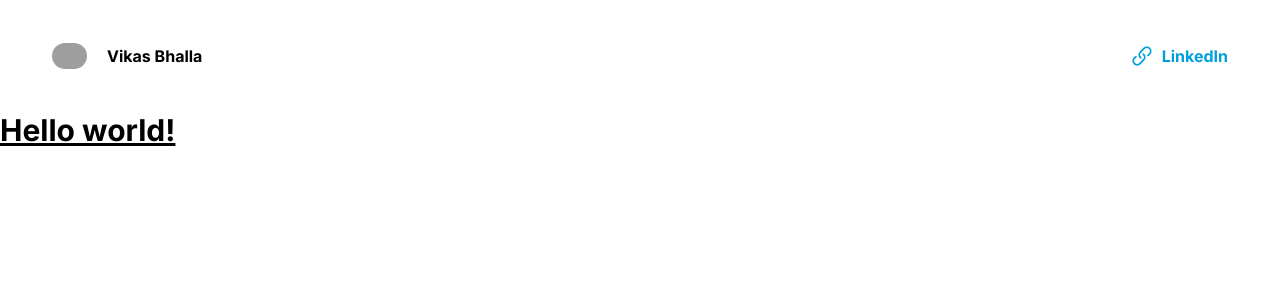
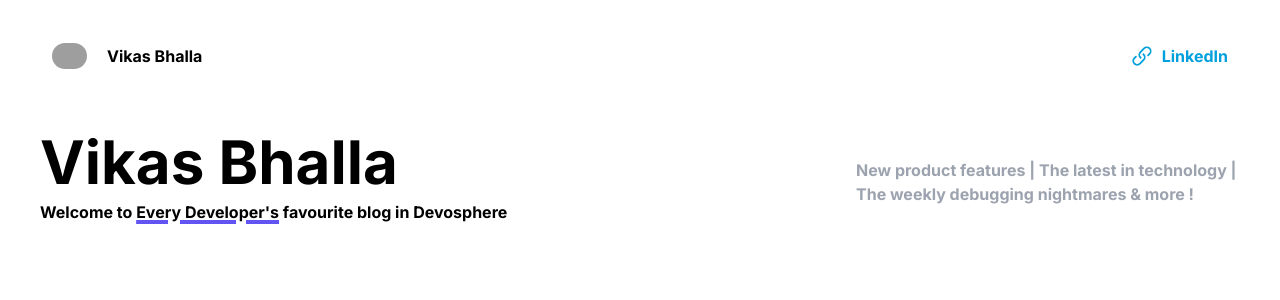
Before and after one commit to vikasbhalla05/Nextjs-Sanity-Blog, a Next.js app: page / in a window 1280 px wide. Shown: the top 300 px of the page. Built offline with nearby package versions, Linux system fonts and the light colour scheme; grey boxes are pictures that could not be loaded.

Commit message:
Banner component Complete

```diff
--- a/src/app/(user)/layout.tsx
+++ b/src/app/(user)/layout.tsx
@@ -1,4 +1,5 @@
 import Header from "@/components/Header";
+import Banner from "@/components/Banner";
 import "../globals.css";
 import type { Metadata } from "next";
 import { Inter } from "next/font/google";
@@ -21,6 +22,9 @@ export default function RootLayout({
         {/* Header */}
         <Header />
 
+        {/* Banner */}
+        <Banner />
+
         {/* Main */}
         {children}
       </body>
--- a/src/app/(user)/page.tsx
+++ b/src/app/(user)/page.tsx
@@ -1,3 +1,3 @@
 export default function Home() {
-  return <h1 className="text-3xl font-bold underline">Hello world!</h1>;
+  return <div></div>;
 }
--- /dev/null
+++ b/src/components/Banner.tsx
@@ -0,0 +1,22 @@
+const Banner = () => {
+  return (
+    <div className="flex flex-col lg:flex-row lg:justify-between lg:items-center px-10 py-5 font-bold">
+      <div>
+        <h1 className="text-6xl">Vikas Bhalla</h1>
+        <h2 className="mt-5 md:mt-2">
+          Welcome to{" "}
+          <span className="underline decoration-4 decoration-[#6254f3]">
+            Every Developer's
+          </span>{" "}
+          favourite blog in Devosphere
+        </h2>
+      </div>
+      <p className="mt-5 md:mt-2 text-gray-400 max-w-sm">
+        New product features | The latest in technology | The weekly debugging
+        nightmares & more !
+      </p>
+    </div>
+  );
+};
+
+export default Banner;
```
